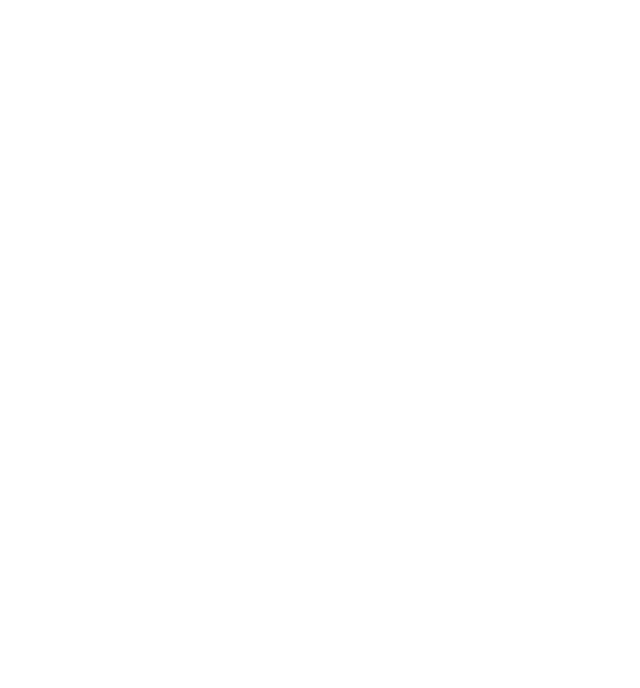
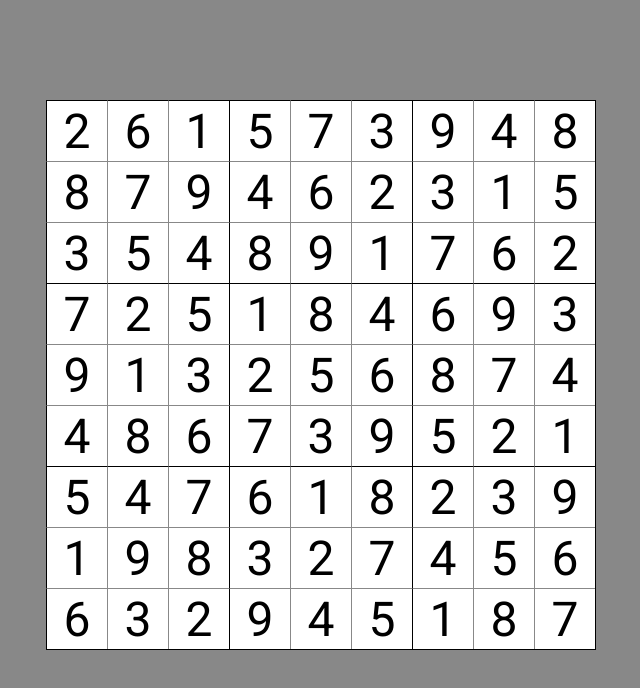
Before and after one commit to mitchell-merry/react_sudoku, a React (Create React App) app: page / in a window 1280 px wide. Shown: the top 688 px of the page, without its empty margins (319-959 px from the left). Built offline with nearby package versions, Linux system fonts and the light colour scheme.

Commit message:
First working version of sudoku generation

```diff
--- /dev/null
+++ b/src/Grid/Grid.module.scss
@@ -0,0 +1,35 @@
+@import '../globals.scss';
+
+.grid {
+    display: flex;
+    flex-direction: column;
+    border-bottom: 1px solid $BORDER_HARD;
+    border-right: 1px solid $BORDER_HARD;
+    margin-top: 100px;
+}
+
+.row {
+    display: flex;
+    flex-direction: row;
+}
+
+.cell {
+    display: flex;
+    justify-content: center;
+    align-items: center;
+
+    background-color: white;
+
+    font-size: $CELL_SIZE*0.8;
+
+    width: $CELL_SIZE;
+    height: $CELL_SIZE;
+
+    user-select: none;
+    cursor: pointer;
+}
+
+.cell_left_border_soft { border-left: 1px solid $BORDER_SOFT; }
+.cell_top_border_soft { border-top: 1px solid $BORDER_SOFT; }
+.cell_left_border_hard { border-left: 1px solid $BORDER_HARD; }
+.cell_top_border_hard { border-top: 1px solid $BORDER_HARD; }
--- /dev/null
+++ b/src/Grid/Grid.tsx
@@ -0,0 +1,41 @@
+import React, { useEffect, useState } from "react";
+import { instantiateGrid, shuffle, solveGrid } from "../Sudoku/Sudoku";
+import styles from './Grid.module.scss';
+var classNames = require('classnames');
+
+export interface GridProps {
+    N: number;
+}
+
+export const Grid: React.FC<GridProps> = ({ N }) => {
+    const [ grid, setGrid ] = useState(instantiateGrid(N))
+
+    useEffect(() => {
+        setGrid(curr => {
+            const newGrid = {N: curr.N, grid: curr.grid.map(a => a.slice())}
+            solveGrid(newGrid, true);
+            console.log(newGrid);
+            return newGrid;
+        });
+    }, []);
+
+    let cn = classNames();
+
+    // Row by row
+    return <div className={styles.grid}>
+        {grid.grid.map((row, rowIdx) => <div className={styles.row} key={rowIdx}>{
+            row.map((cell, colIdx) => {
+                let cn = classNames(
+                    styles.cell,
+                    {[styles.cell_top_border_soft]: rowIdx % grid.N !== 0},
+                    {[styles.cell_left_border_soft]: colIdx % grid.N !== 0},
+                    {[styles.cell_top_border_hard]: rowIdx % grid.N == 0},
+                    {[styles.cell_left_border_hard]: colIdx % grid.N == 0},
+                );
+                return <div className={cn} key={`${rowIdx} ${colIdx}`}>
+                    {cell.value}
+                </div>}
+            )
+        }</div>)}
+    </div>
+}
--- /dev/null
+++ b/src/Sudoku/Sudoku.ts
@@ -0,0 +1,115 @@
+import { off } from "process";
+import { isConstructSignatureDeclaration, JsxFlags } from "typescript";
+
+// ICell, IGrid, I Fard, I Shid
+export interface ICell {
+    value: number | null;
+}
+
+export interface IGrid {
+    N: number; // N is the size of a box. The grid is a 3x3 set of boxes, essentially 3N by 3N.
+    grid: ICell[][];
+};
+
+const isUniqueCellSet = (cells: ICell[]): boolean => {
+    const found: number[] = [];
+
+    for(const cell of cells) {
+        if(cell.value === null) continue;
+
+        // Duplicate found
+        if(found.some(c => c === cell.value)) return false;
+
+        // If not already found, add it to the list
+        found.push(cell.value!);
+    }
+
+    return true;
+}
+
+// Expanded from one-liners for readability
+const getRow = (grid: IGrid, row: number): ICell[] => {
+    const o: ICell[] = [];
+    for(let col = 0; col < grid.N*grid.N; col++) o.push(grid.grid[row][col]);
+    return o;
+};
+
+const getCol = (grid: IGrid, col: number): ICell[] => {
+    const o: ICell[] = [];
+    for(let row = 0; row < grid.N*grid.N; row++) o.push(grid.grid[row][col]);
+    return o;
+};
+
+const getBox = (grid: IGrid, boxRow: number, boxCol: number): ICell[] => {
+    const o: ICell[] = [];
+    for(let i = 0; i < grid.N*grid.N; i++) {
+        const [row, col] = [boxRow*grid.N+Math.floor(i/grid.N), boxCol*grid.N+i%grid.N];
+        o.push(grid.grid[row][col]);
+    }
+    return o;
+};
+
+export const validGrid = (grid: IGrid): boolean => {
+    for(let row = 0; row < grid.N*grid.N; row++) {
+        if(!isUniqueCellSet(getRow(grid, row))) return false;
+    }
+
+    for(let col = 0; col < grid.N*grid.N; col++) {
+        if(!isUniqueCellSet(getCol(grid, col))) return false;
+    }
+
+    for(let i = 0; i < grid.N*grid.N; i++) {
+        if(!isUniqueCellSet(getBox(grid, Math.floor(i/grid.N), i%grid.N))) return false;
+    }
+
+    return true;
+}
+
+const getEmpty = (grid: IGrid): [number, number] | null => {
+    for(let row = 0; row < grid.grid.length; row++) {
+        for(let col = 0; col < grid.grid[row].length; col++) {
+            if(grid.grid[row][col].value === null) return [row, col];
+        }
+    }
+    return null;
+}
+
+// in place and returns the array
+export const shuffle = (arr: any[]): any[] => {
+    for (let i = arr.length-1; i >= 0; i--) {
+        let j = Math.floor(Math.random() * (i+1));
+        [arr[i], arr[j]] = [arr[j], arr[i]];
+    }
+    return arr;
+}
+
+export const solveGrid = (grid: IGrid, random: boolean): boolean => {
+    // TODO: keep track of empty cells in IGrid rather than re-calcing on every recurse
+    const empty = getEmpty(grid);
+    if(empty === null) return true;
+
+    const [row, col] = empty;
+
+    // possible values for cell
+    const options: number[] = Array.from({length: grid.N*grid.N}, (_, i) => i+1);
+    if(random) shuffle(options);
+
+    let foundFlag = false;
+    for(let i = 0; i < options.length && !foundFlag; i++) {
+        grid.grid[row][col].value = options[i];
+
+        if(validGrid(grid) && solveGrid(grid, random)) return true;
+    }
+    grid.grid[row][col].value = null;
+
+    return false;
+}
+
+export const instantiateGrid = (N: number): IGrid => {
+    return {
+        N,
+        grid: Array.from({length: N*N}, (_, row) => (
+            Array.from({length: N*N}, (_, col) => ({value: null}))
+        ))
+    }
+}
--- a/src/document.css
+++ b/src/document.css
@@ -1,3 +1,5 @@
+html { height: 100%; }
+
 body {
   margin: 0;
   font-family: 'Roboto', -apple-system, BlinkMacSystemFont, 'Segoe UI', 'Roboto', 'Oxygen',
@@ -5,4 +7,8 @@
     sans-serif;
   -webkit-font-smoothing: antialiased;
   -moz-osx-font-smoothing: grayscale;
+  height: 100%;
+  overflow-y: hidden;
 }
+
+#root { height: 100%; }
--- /dev/null
+++ b/src/globals.scss
@@ -0,0 +1,3 @@
+$CELL_SIZE: 60px;
+$BORDER_HARD: black;
+$BORDER_SOFT: #888;
--- a/src/index.module.scss
+++ b/src/index.module.scss
@@ -0,0 +1,10 @@
+@import './globals.scss';
+
+body {
+    background-color: $BORDER_SOFT;
+}
+
+.app {
+    display: flex;
+    justify-content: center;
+}
--- a/src/index.tsx
+++ b/src/index.tsx
@@ -3,11 +3,14 @@
 import './document.css';
 import styles from './index.module.scss';
 import classNames from 'classnames';
+import { instantiateGrid, solveGrid } from './Sudoku/Sudoku';
+import { Grid } from './Grid/Grid';
 
 export const App: React.FC = () => {
   const cn = classNames();
-  return <div className={cn}>
 
+  return <div className={styles.app}>
+    <Grid N={3}/>
   </div>
 }
 
```
